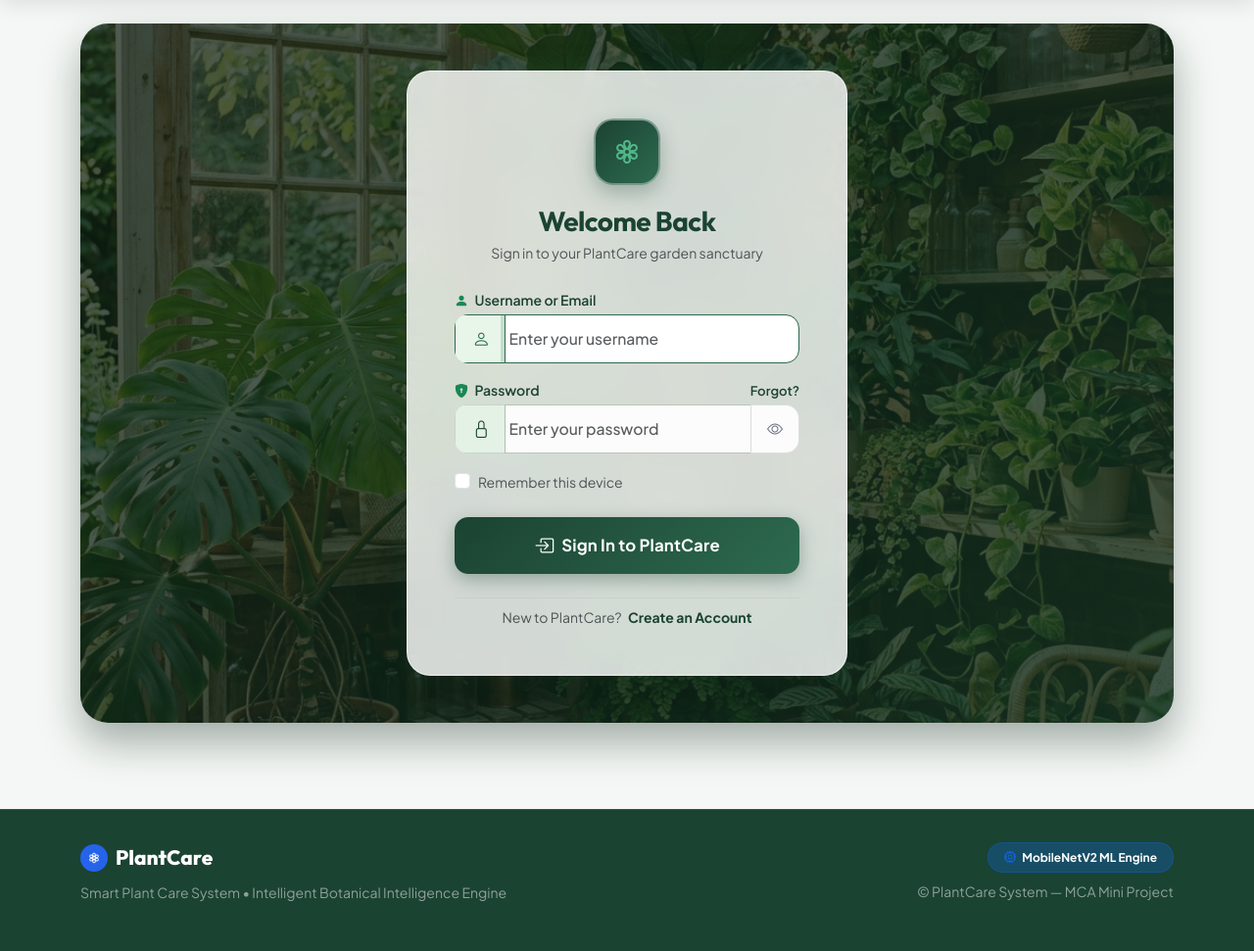
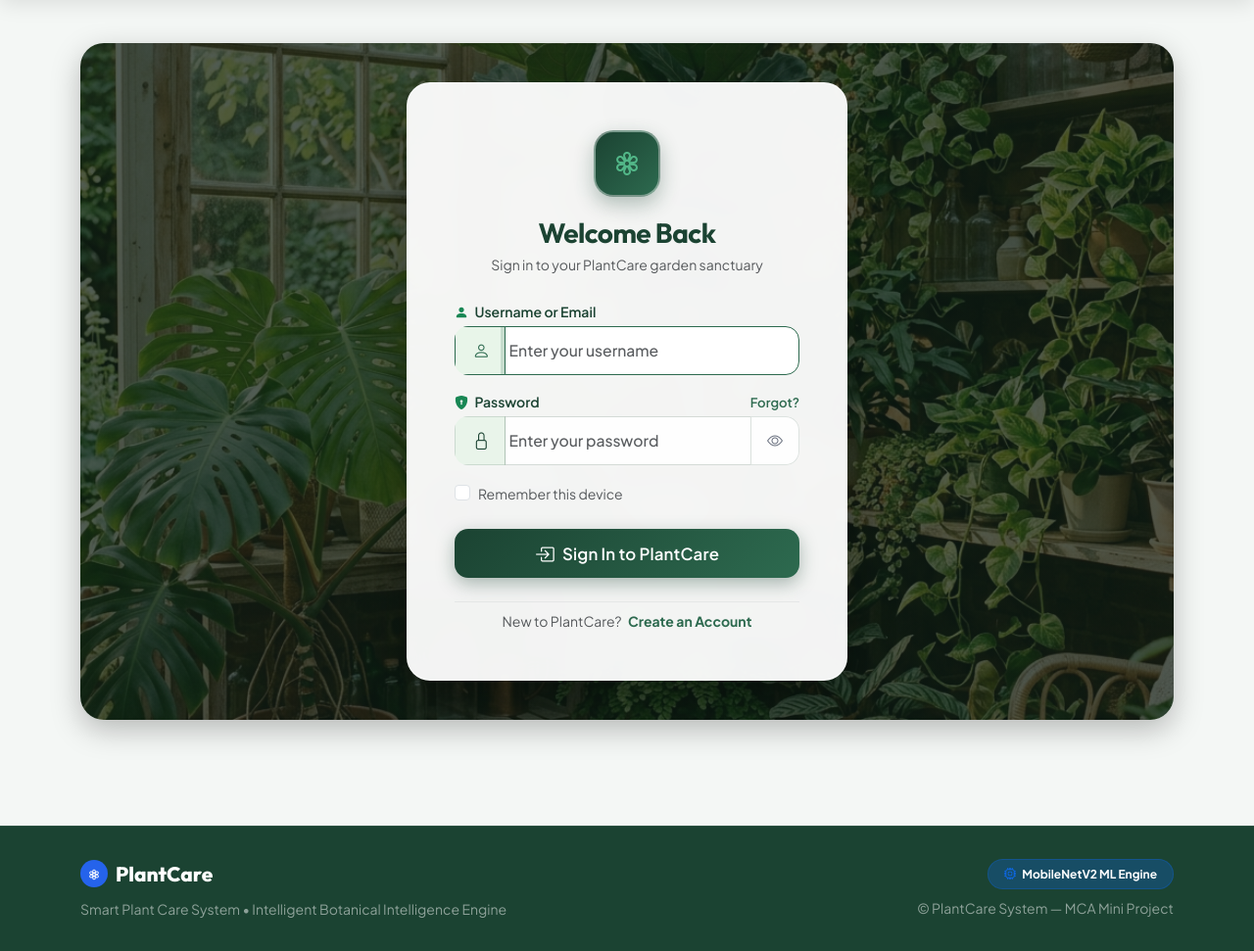
Before and after one commit to majiac065-ops/plant_care, a Django app: page /accounts/login/ in a window 1280 px wide. Shown: the part 71-1042 px from the top of the page at 98% size. Before the commit the page ends 991 px from the top, so only its background shows below. Run offline with Django 5.2, Linux system fonts and the light colour scheme.

Commit message:
Fix login page botanical background styling

```diff
--- a/templates/accounts/login.html
+++ b/templates/accounts/login.html
@@ -4,6 +4,54 @@
 {% block title %}Sign In - PlantCare Smart Plant System{% endblock %}
 
 {% block content %}
+<style>
+  /* Botanical background wrapper */
+  .login-hero-container {
+    background: linear-gradient(rgba(15, 30, 22, 0.72), rgba(15, 30, 22, 0.72)),
+                url("{% static 'images/botanical_bg.jpg' %}") no-repeat center center !important;
+    background-size: cover !important;
+    min-height: calc(100vh - 140px);
+    display: flex;
+    align-items: center;
+    justify-content: center;
+    border-radius: 24px;
+    margin: 20px auto;
+    padding: 40px 20px;
+    max-width: 1200px;
+    box-shadow: 0 10px 30px rgba(0, 0, 0, 0.25);
+  }
+
+  /* Center white card */
+  .glass-login-card {
+    background: rgba(255, 255, 255, 0.95) !important;
+    backdrop-filter: blur(12px);
+    -webkit-backdrop-filter: blur(12px);
+    border-radius: 24px !important;
+    max-width: 450px !important;
+    width: 100% !important;
+    box-shadow: 0 20px 45px rgba(0, 0, 0, 0.35) !important;
+    border: 1px solid rgba(255, 255, 255, 0.6) !important;
+  }
+
+  .btn-botanical-submit {
+    background-color: #1b4332 !important;
+    color: #ffffff !important;
+    border-radius: 12px;
+    padding: 10px;
+    font-weight: 600;
+  }
+
+  .btn-botanical-submit:hover {
+    background-color: #2d6a4f !important;
+    color: #ffffff !important;
+  }
+
+  .link-botanical {
+    color: #2d6a4f !important;
+    text-decoration: none;
+  }
+</style>
+
 <div class="login-hero-container">
   <div class="glass-login-card p-4 p-sm-5">
 
```
